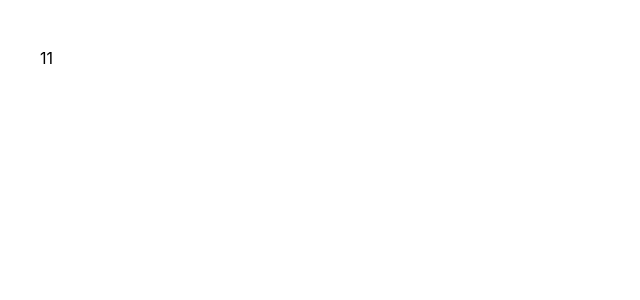
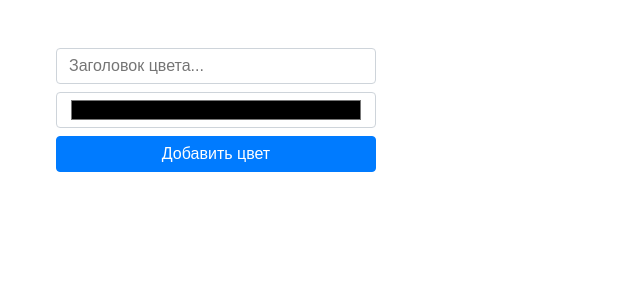
Before and after one commit to dimktsoy/color-organizer-simple, a React (Create React App) app: page / in a window 1280 px wide. Shown: the top 300 px of the page, without its empty margins (0-640 px from the left). Built offline with nearby package versions, Linux system fonts and the light colour scheme.

Commit message:
Update component App

```diff
--- a/src/components/App/App.js
+++ b/src/components/App/App.js
@@ -1,8 +1,53 @@
 import React from 'react';
-import './App.css';
+import { v4 } from 'uuid';
+import AddColorForm from './../AddColorForm/AddColorForm';
+import ColorList from './../ColorList/ColorList';
+import './App.scss';
 
-function App() {
-  return <div className="app">11</div>;
+class App extends React.Component {
+  constructor(props) {
+    super(props);
+
+    this.state = {
+      colors: [],
+    };
+
+    this.addColor = this.addColor.bind(this);
+    this.removeColor = this.removeColor.bind(this);
+  }
+
+  addColor(title, color) {
+    this.setState((prevState) => ({
+      colors: [
+        ...prevState.colors,
+        {
+          title,
+          color,
+          id: v4(),
+          rating: 0,
+        },
+      ],
+    }));
+  }
+
+  removeColor(id) {
+    this.setState((prevState) => ({
+      colors: prevState.colors.filter((color) => color.id !== id),
+    }));
+    console.log(11);
+  }
+
+  render() {
+    const { addColor, removeColor } = this;
+    const { colors } = this.state;
+
+    return (
+      <div className="app">
+        <AddColorForm addColor={addColor} />
+        <ColorList colors={colors} onRemoveColor={removeColor} />
+      </div>
+    );
+  }
 }
 
 export default App;
--- a/src/components/App/App.css
+++ b/src/components/App/App.scss
@@ -2,5 +2,5 @@
   max-width: 1200px;
   width: 100%;
   margin: 0 auto;
-  padding: 3rem 0;
+  padding: 3rem 1rem;
 }
--- a/src/index.scss
+++ b/src/index.scss
@@ -28,3 +28,7 @@ img {
   max-width: 100%;
   height: auto;
 }
+
+input, button {
+  margin: 0;
+}
```
